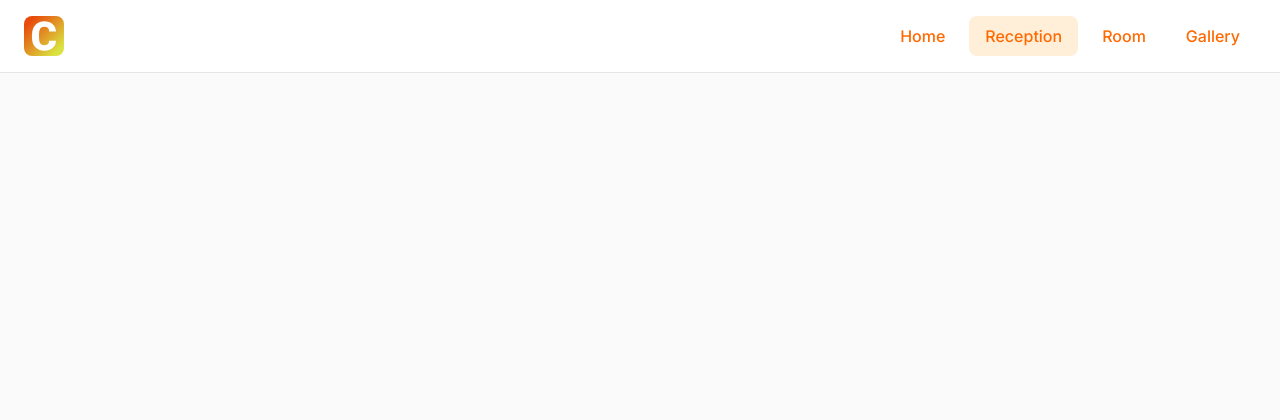
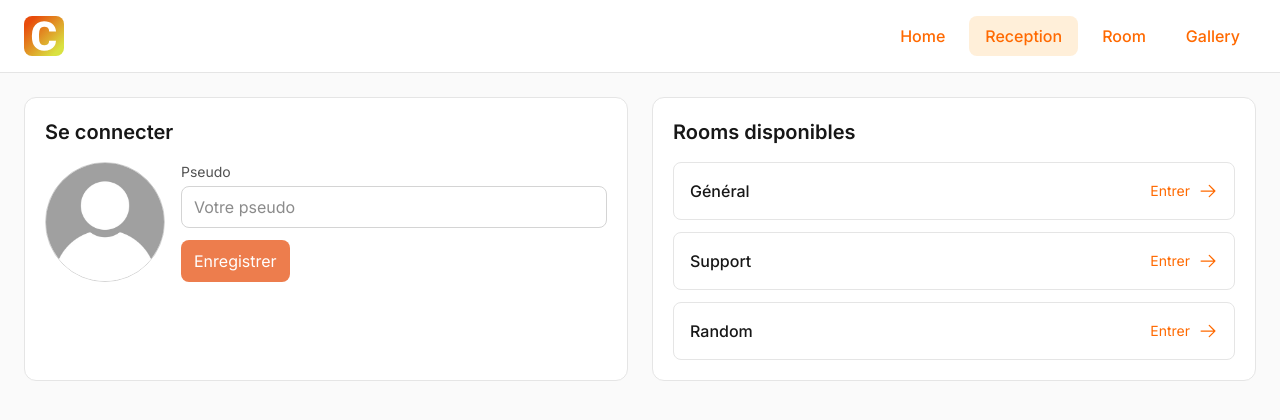
Before and after one commit to soniiix/mds-next-pwa, a Next.js app: page /reception in a window 1280 px wide. Shown: the top 420 px of the page. Built offline with nearby package versions, Linux system fonts and the light colour scheme.

Commit message:
feat: add a reception page

```diff
--- a/app/page.tsx
+++ b/app/page.tsx
@@ -17,7 +17,7 @@ export default function Home() {
                     </a>
                 </div>
                 <p className="text-center">
-                    Les technologies utilisées dans cette application sont :&nbsp;
+                    Les technologies utilisées dans cette application sont&nbsp;:&nbsp;
                     <a href="https://fr.react.dev/" className="text-orange-500 underline underline-offset-4" target="_blank" rel="noopener noreferrer">
                         React
                     </a>,&nbsp;
--- a/app/reception/page.tsx
+++ b/app/reception/page.tsx
@@ -1,3 +1,167 @@
+"use client";
+
+import { useEffect, useState } from "react";
+import { useRouter } from "next/navigation";
+import { ArrowRightIcon, CameraIcon } from "@phosphor-icons/react";
+
+type Room = { id: string; name: string };
+const ROOMS: Room[] = [
+    { id: "general", name: "Général"},
+    { id: "support", name: "Support"},
+    { id: "random", name: "Random"},
+];
+
+const PROFILE_KEY = "userProfile";
+
+type Profile = {
+    name: string;
+    avatarDataUrl?: string | null;
+};
+
 export default function Reception() {
-    return <div></div>;
+    const router = useRouter();
+    const [name, setName] = useState("");
+    const [avatar, setAvatar] = useState<string | null>(null);
+    const [saved, setSaved] = useState(false);
+    const [error, setError] = useState<string | null>(null);
+
+    // Charger un profil existant
+    useEffect(() => {
+        try {
+            const raw = localStorage.getItem(PROFILE_KEY);
+            if (raw) {
+                const p: Profile = JSON.parse(raw);
+                setName(p.name ?? "");
+                setAvatar(p.avatarDataUrl ?? null);
+                setSaved(true);
+            }
+        } catch {
+            // ignore
+        }
+    }, []);
+
+    const onAvatarChange = (e: React.ChangeEvent<HTMLInputElement>) => {
+        const file = e.target.files?.[0];
+        if (!file) return;
+        const reader = new FileReader();
+        reader.onload = () => setAvatar(reader.result as string);
+        reader.readAsDataURL(file);
+    };
+
+    const saveProfile = () => {
+        if (!name.trim()) {
+            setError("Veuillez saisir un pseudo.");
+            return false;
+        }
+        // avatar optionnel; si requis, décommentez:
+        // if (!avatar) { setError("Veuillez ajouter une photo."); return false; }
+
+        const profile: Profile = { name: name.trim(), avatarDataUrl: avatar };
+        localStorage.setItem(PROFILE_KEY, JSON.stringify(profile));
+        setSaved(true);
+        setError(null);
+        return true;
+    };
+
+    const enterRoom = (roomId: string) => {
+        const ok = saveProfile();
+        if (!ok) return;
+        router.push(`/room?room=${encodeURIComponent(roomId)}`);
+    };
+
+    const clearProfile = () => {
+        localStorage.removeItem(PROFILE_KEY);
+        setName("");
+        setAvatar(null);
+        setSaved(false);
+        setError(null);
+    };
+
+    return (
+        <main className="flex-1 min-h-0 w-full flex flex-col bg-neutral-50 text-neutral-900">
+            <div className="mx-auto w-full p-6 grid grid-cols-1 lg:grid-cols-2 gap-6">
+                {/* Profil */}
+                <section className="bg-white border border-neutral-200 rounded-xl p-5">
+                    <h1 className="text-xl font-semibold mb-4">Se connecter</h1>
+                    <div className="flex items-start gap-4">
+                        {/* Avatar cliquable avec overlay */}
+                        <label
+                            className="group relative w-30 h-30 rounded-full overflow-hidden border border-neutral-300 bg-neutral-100 flex items-center justify-center cursor-pointer"
+                            aria-label="Changer la photo de profil"
+                        >
+                            {avatar ? (
+                                <img src={avatar} alt="Avatar" className="w-full h-full object-cover" />
+                            ) : (
+                                <img src="/user.jpg" alt="Avatar par défaut" className="w-full h-full object-cover" />
+                            )}
+                            <input
+                                type="file"
+                                accept="image/*"
+                                capture="user"
+                                onChange={onAvatarChange}
+                                className="sr-only"
+                            />
+                            <div className="absolute inset-0 bg-black/50 text-white flex flex-col items-center justify-center gap-1 opacity-0 group-hover:opacity-100 group-focus-within:opacity-100 transition-opacity">
+                                <CameraIcon size={20} />
+                                <span className="text-xs">Changer</span>
+                            </div>
+                        </label>
+
+                        <div className="flex-1 space-y-3">
+                            <div className="flex flex-col">
+                                <label className="text-sm text-neutral-600 mb-1">Pseudo</label>
+                                <input
+                                    value={name}
+                                    onChange={(e) => setName(e.target.value)}
+                                    placeholder="Votre pseudo"
+                                    className="border border-neutral-300 rounded-lg px-3 py-2 focus:outline-none focus:ring-2 focus:ring-orange-400 bg-white"
+                                />
+                            </div>
+                            <div className="flex items-center gap-2">
+                                {/* Bouton 'Choisir une photo' supprimé */}
+                                <button
+                                    onClick={saveProfile}
+                                    className="px-3 py-2 rounded-lg border border-transparent text-white bg-orange-gradient hover:bg-orange-600 transition cursor-pointer"
+                                    title="Enregistrer le profil"
+                                >
+                                    Enregistrer
+                                </button>
+                                {saved && (
+                                    <button
+                                        onClick={clearProfile}
+                                        className="px-3 py-2 rounded-lg border border-neutral-300 hover:bg-neutral-100 transition cursor-pointer"
+                                    >
+                                        Réinitialiser
+                                    </button>
+                                )}
+                            </div>
+                            {error && <p className="text-sm text-red-600">{error}</p>}
+                        </div>
+                    </div>
+                </section>
+
+                {/* Rooms */}
+                <section className="bg-white border border-neutral-200 rounded-xl p-5">
+                    <h2 className="text-xl font-semibold mb-4">Rooms disponibles</h2>
+                    <ul className="flex flex-col gap-3">
+                        {ROOMS.map((room) => (
+                            <li key={room.id}>
+                                <button
+                                    onClick={() => enterRoom(room.id)}
+                                    className="w-full text-left p-4 rounded-lg border border-neutral-200 hover:bg-neutral-100 transition cursor-pointer"
+                                >
+                                    <div className="flex items-center justify-between">
+                                        <div>
+                                            <div className="font-medium">{room.name}</div>
+                                        </div>
+                                        <span className="text-orange-500 flex items-center gap-2 text-sm">Entrer <ArrowRightIcon size={20}/></span>
+                                    </div>
+                                </button>
+                            </li>
+                        ))}
+                    </ul>
+                </section>
+            </div>
+        </main>
+    );
 }
```
Also changed, not shown: public/user.jpg (added).
